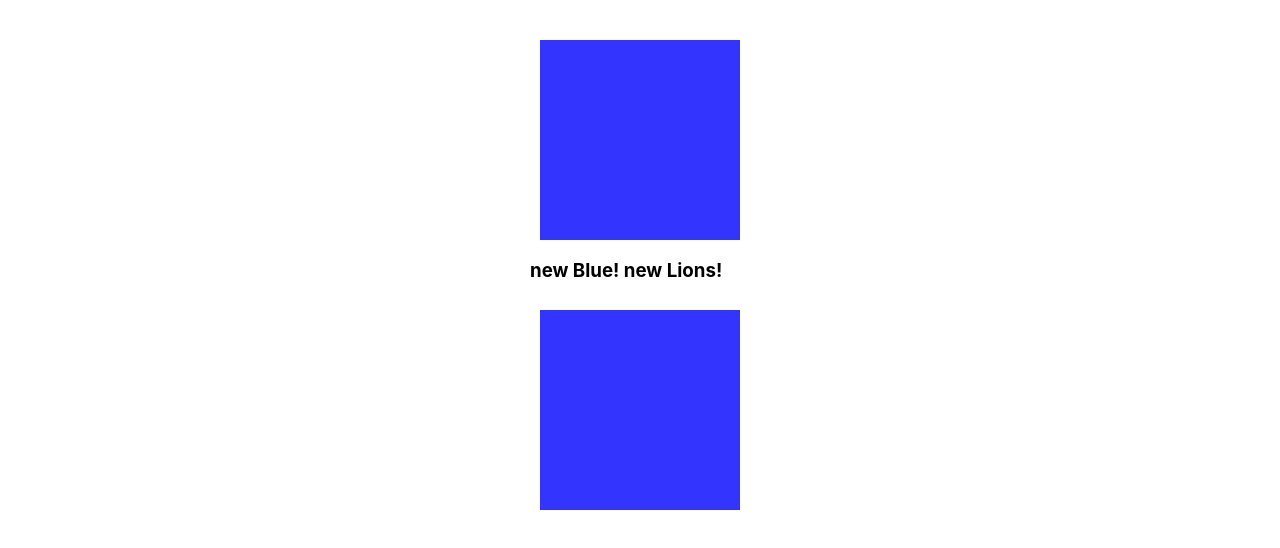
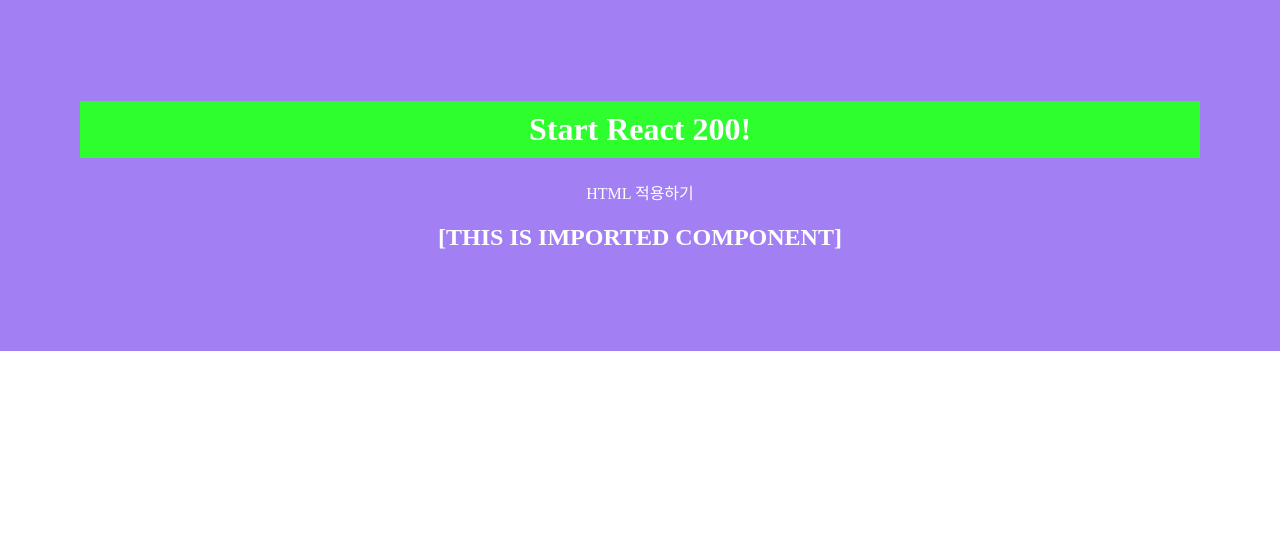
Before and after one commit to SAR0S/react.js-examples, a React (Create React App) app: page / in a window 1280 px wide. Shown: the top 548 px of the page. Built offline with nearby package versions, Linux system fonts and the light colour scheme.

Commit message:
Add React200 folder

```diff
--- a/src/App.css
+++ b/src/App.css
@@ -1,4 +1,14 @@
-.my-div {
-  background-color: aqua;
-  font-size: 15px;
+div {
+  background-color: rgb(162, 127, 243);
+  color: rgb(255, 255, 255);
+  padding: 40px;
+  font-family: 고딕;
+  text-align: center;
 }
+
+h1 {
+  color: white;
+  background-color: #2EFE2E;
+  padding: 10px;
+  font-family: 궁서;
+}
--- a/src/App.js
+++ b/src/App.js
@@ -1,12 +1,14 @@
 import React, { Component } from 'react';
 import './App.css';
-import CssTest from './components/cssTest/CssTest.js';
+import ImportComponent from './components/React200/R003_ImportComponent.js';
 
 class App extends Component {
   render() {
     return (
       <div>
-        <CssTest />
+        <h1>Start React 200!</h1>
+        <p>HTML 적용하기</p>
+        <ImportComponent></ImportComponent>
       </div>
       );
   }
--- /dev/null
+++ b/src/components/React200/R003_ImportComponent.js
@@ -0,0 +1,11 @@
+import React, { Component } from 'react';
+
+class R003_ImportComponent extends Component {
+    render() {
+        return (
+            <h2>[THIS IS IMPORTED COMPONENT]</h2>
+        );
+    }
+}
+
+export default R003_ImportComponent;
--- a/src/components/cssTest/CssTest.js
+++ b/src/components/cssTest/CssTest.js
@@ -8,7 +8,7 @@
 
                 <div className={styles.boxsHome}>
 
-                    <div className={styles.flex}>
+                    <div className={styles.left}>
                         <div className={styles.box}></div>
                         <h3>new Blue! new Lions!</h3>
                     </div>
```
